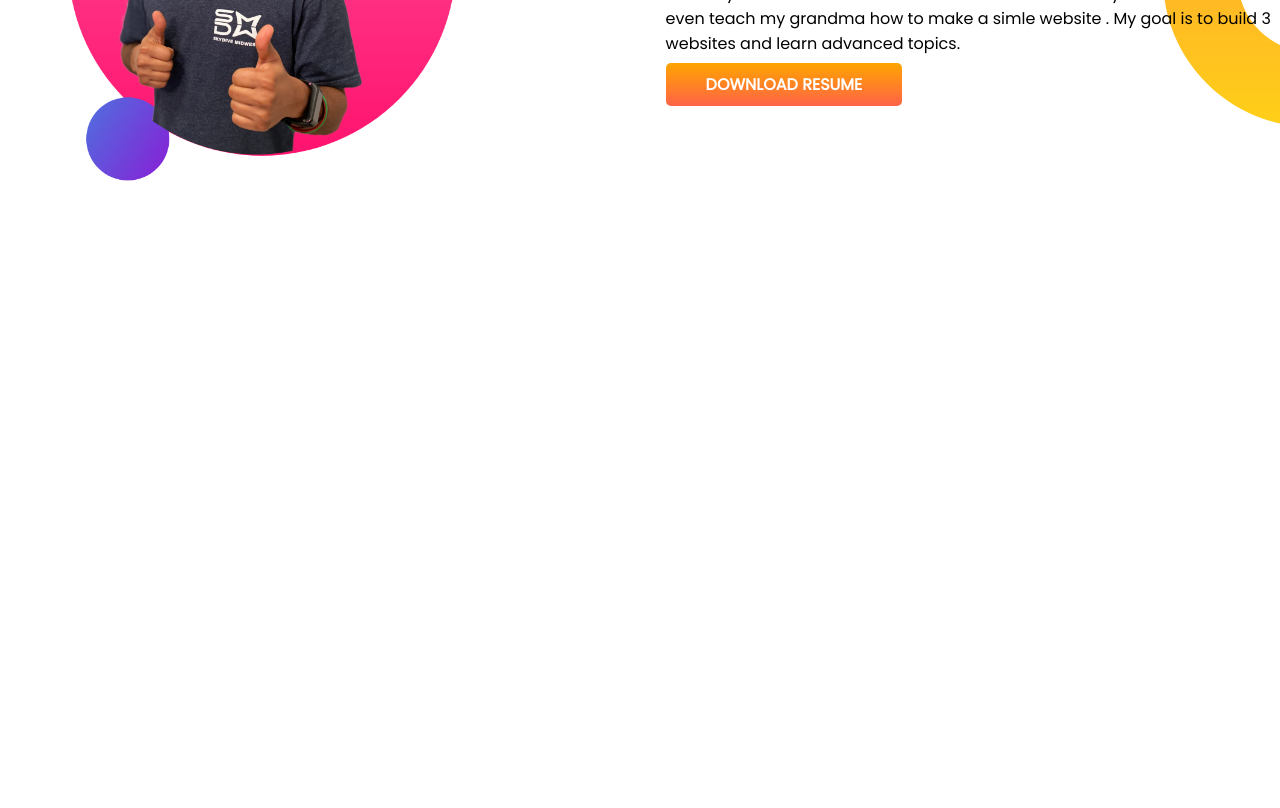
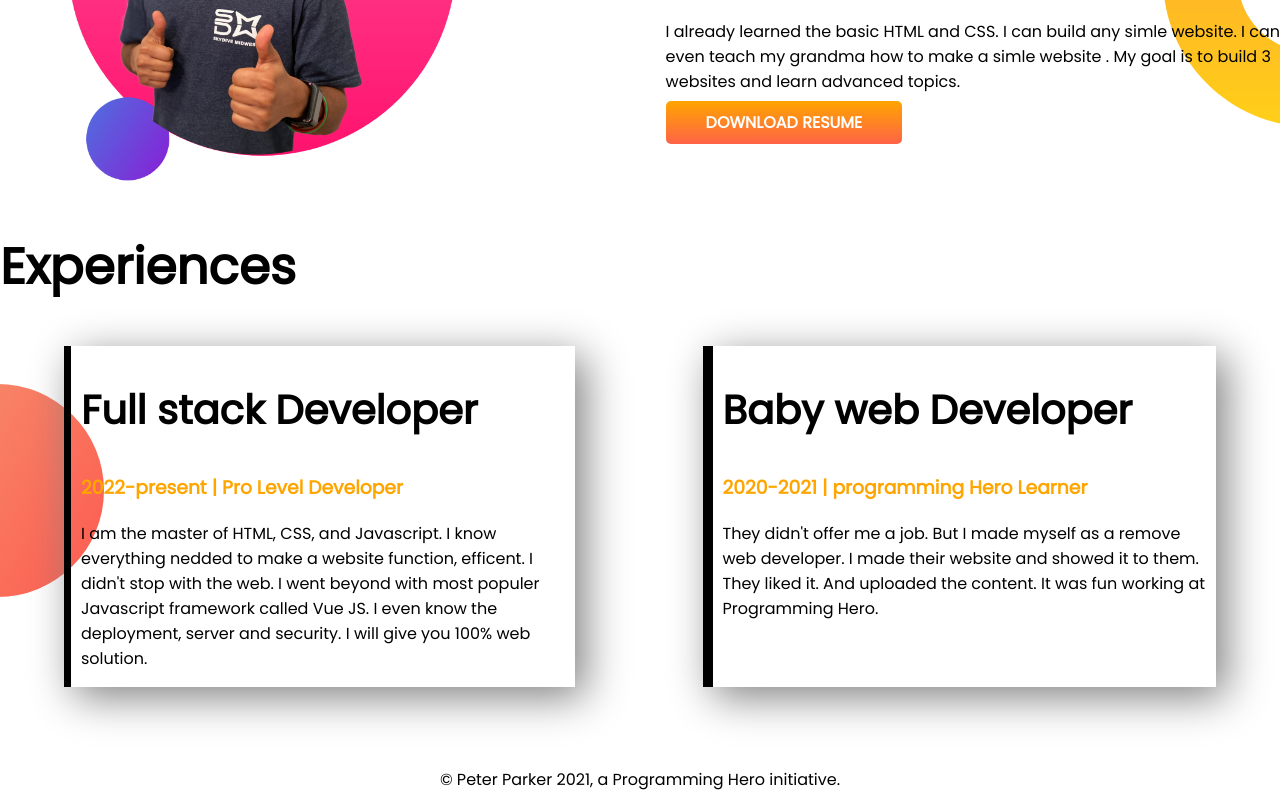
Before and after one commit to khalidsheikh22/developer-portfolio, a plain HTML site: page index.html in a window 1280 px wide. Shown: the part 695-1503 px from the top of the page. Before the commit the page ends 883 px from the top, so only its background shows below. Drawn offline with Linux system fonts and the light colour scheme.

Commit message:
footer and experince added

```diff
--- a/index.html
+++ b/index.html
@@ -14,7 +14,7 @@
 </head>
 
 <body>
-    <section class="top-banner">
+    <section class="top-banner flexible-container ">
         <div class="elon-tesla">
             <h1>Welcome To </h1>
             <h1><span class="orange-color">Elon Musk</span> world!</h1>
@@ -27,7 +27,7 @@
             <img src="images/jhankar.png" alt="">
         </div>
     </section>
-    <section class="dream-big">
+    <section class="dream-big flexible-container">
         <div class="elon-tesla">
             <img src="images/jhankar2.png" alt="">
         </div>
@@ -40,6 +40,33 @@
 
 
     </section>
+    <section class="experience-area">
+        <h1>Experiences</h1>
+        <div class="flexible-container">
+
+            <div id="overflow" class="experince-item">
+                <h2>Full stack Developer</h2>
+                <h3 class="orange-color">2022-present | Pro Level Developer</h3>
+                <p>I am the master of HTML, CSS, and Javascript. I know everything nedded to make a website function, efficent. I didn't stop with the web. I went beyond with most populer Javascript framework called Vue JS. I even know the deployment, server
+                    and security. I will give you 100% web solution.
+                </p>
+
+            </div>
+            <div id="full-stack" class="experince-item">
+                <h2>Baby web Developer</h2>
+                <h3 class="orange-color">2020-2021 | programming Hero Learner</h3>
+                <p>They didn't offer me a job. But I made myself as a remove web developer. I made their website and showed it to them. They liked it. And uploaded the content. It was fun working at Programming Hero.</p>
+
+
+
+            </div>
+
+        </div>
+
+    </section>
+    <footer>
+        <P>© Peter Parker 2021, a Programming Hero initiative.</P>
+    </footer>
 
 
 
--- a/style.css
+++ b/style.css
@@ -7,11 +7,15 @@ h1 {
     font-size: 50px;
 }
 
+h2 {
+    font-size: 40px;
+}
+
 .orange-color {
     color: orange;
 }
 
-section {
+.flexible-container {
     display: flex;
 }
 
@@ -33,7 +37,7 @@ section {
     font-weight: 700;
 }
 
-.top-banner {
+s .top-banner {
     background-image: url(images/top-banner.png);
     background-repeat: no-repeat;
 }
@@ -43,3 +47,34 @@ section {
     background-repeat: no-repeat;
     background-position: right;
 }
+
+.experince-item {
+    width: 40%;
+    margin-left: 5%;
+    margin-right: 5%;
+    margin-bottom: 5%;
+    padding-left: 10px;
+    box-shadow: 10px 10px 40px gray;
+}
+
+.experience-area {
+    background-image: url(images/exp-bg.png);
+    background-repeat: no-repeat;
+    background-position: left;
+}
+
+#full-stack {
+    border-left: 10px solid;
+    border-image: linear-gradient(blue cyan);
+    border-image-slice: 1;
+}
+
+#overflow {
+    border-left: 7px solid;
+    border-image: linear-gradient( salmon tomato);
+    border-image-slice: 1;
+}
+
+footer p {
+    text-align: center;
+}
```
Also changed, not shown: 4 other files.
